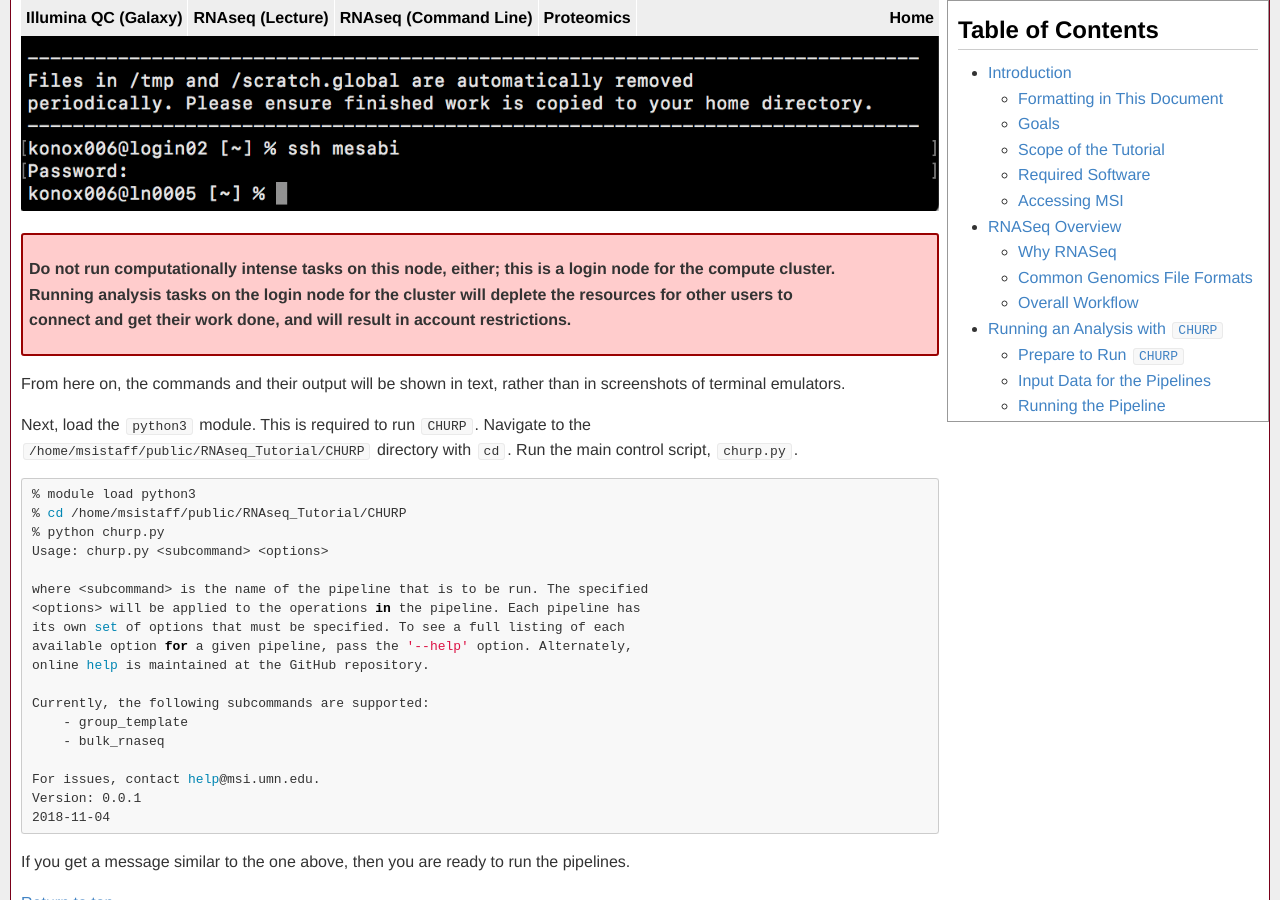
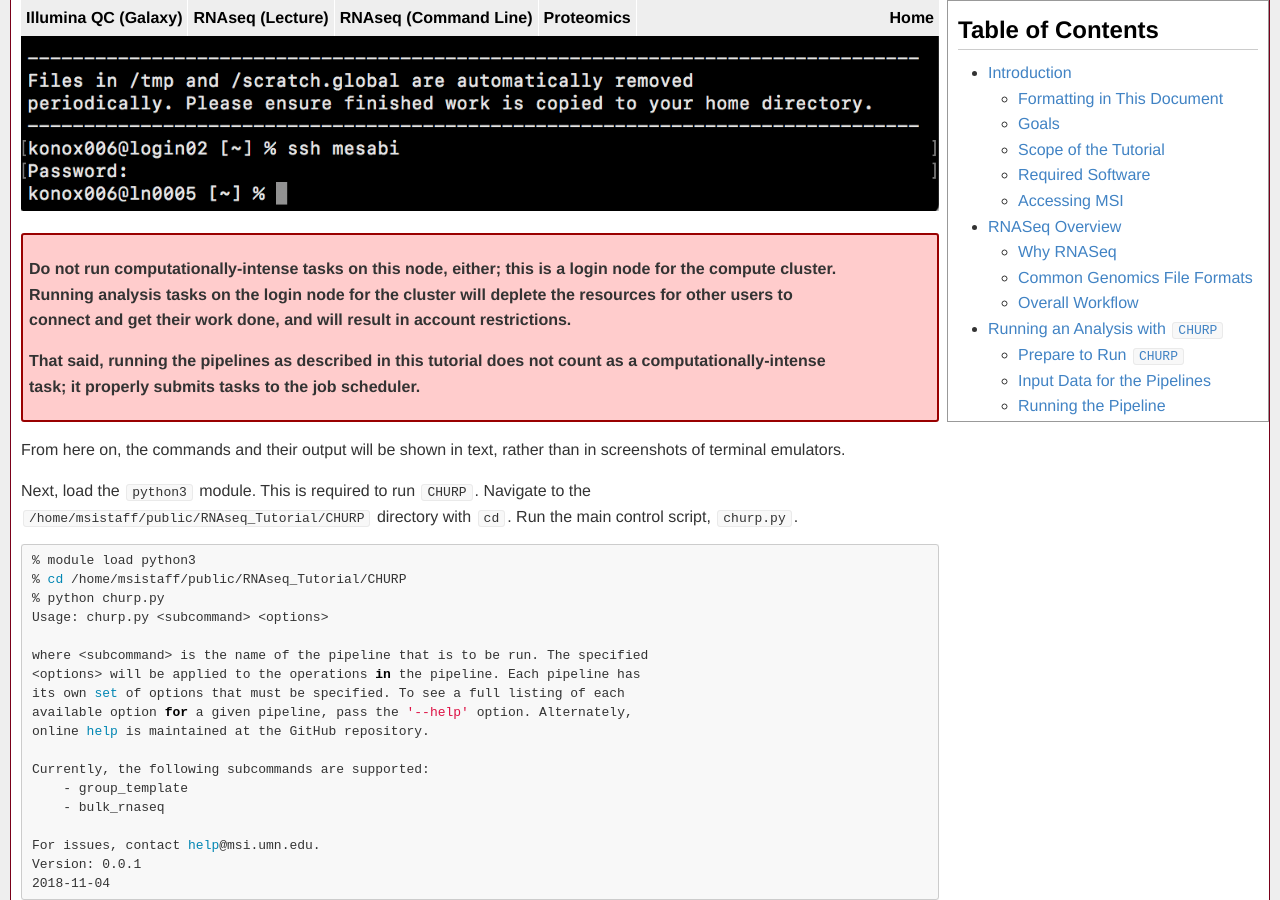
Before and after one commit to msi-ris/Tutorials, a Jekyll site: the page built from rnaseq_cmd.md, in a window 1280 px wide and 900 px high, scrolled down 9289 px. Built offline with Jekyll 4.4.1, drawn with Linux system fonts in a browser that asks for light colours.

Commit message:
update warnings

```diff
--- a/rnaseq_cmd.md
+++ b/rnaseq_cmd.md
@@ -466,10 +466,13 @@ node.
 
 <div class="warn" markdown="1">
 
-Do not run computationally intense tasks on this node, either; this is a login
+Do not run computationally-intense tasks on this node, either; this is a login
 node for the compute cluster. Running analysis tasks on the login node for the
 cluster will deplete the resources for other users to connect and get their
 work done, and will result in account restrictions.
+
+That said, running the pipelines as described in this tutorial does not count as
+a computationally-intense task; it properly submits tasks to the job scheduler.
 
 </div>
 
```
